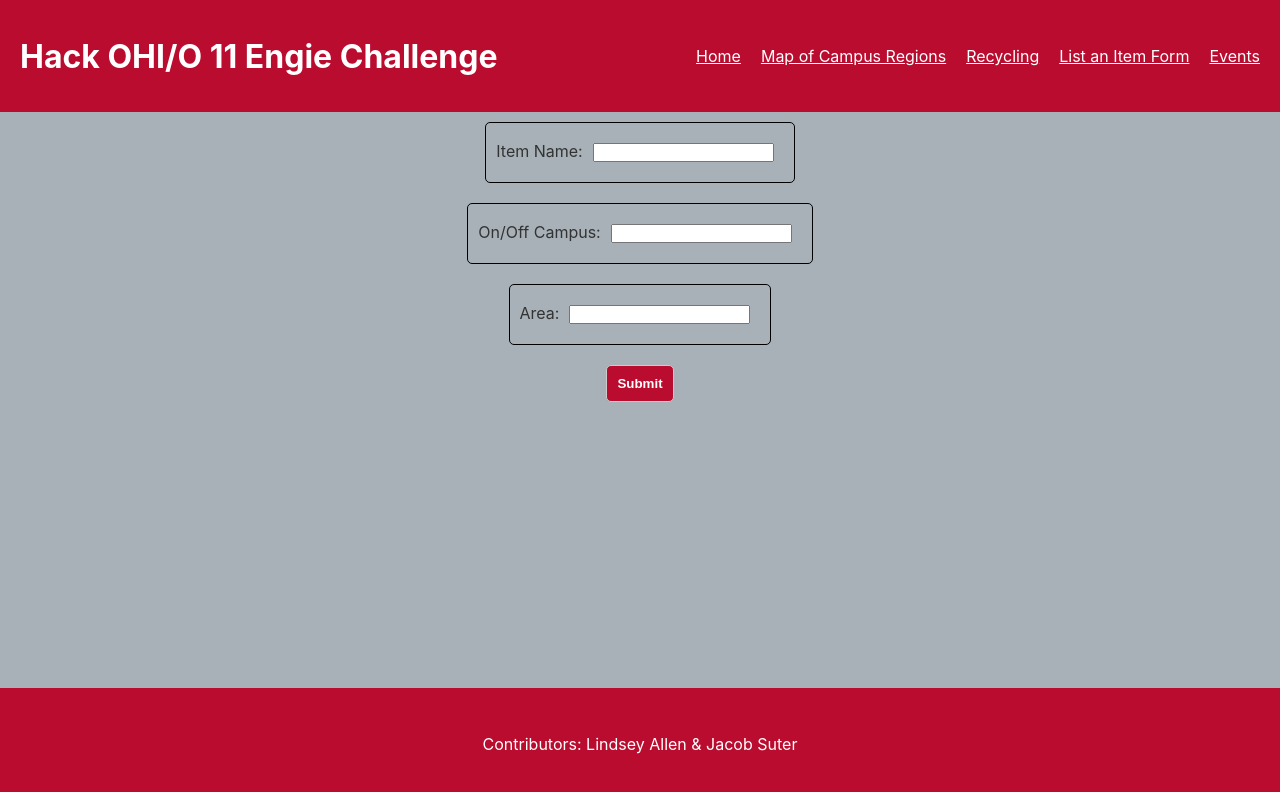
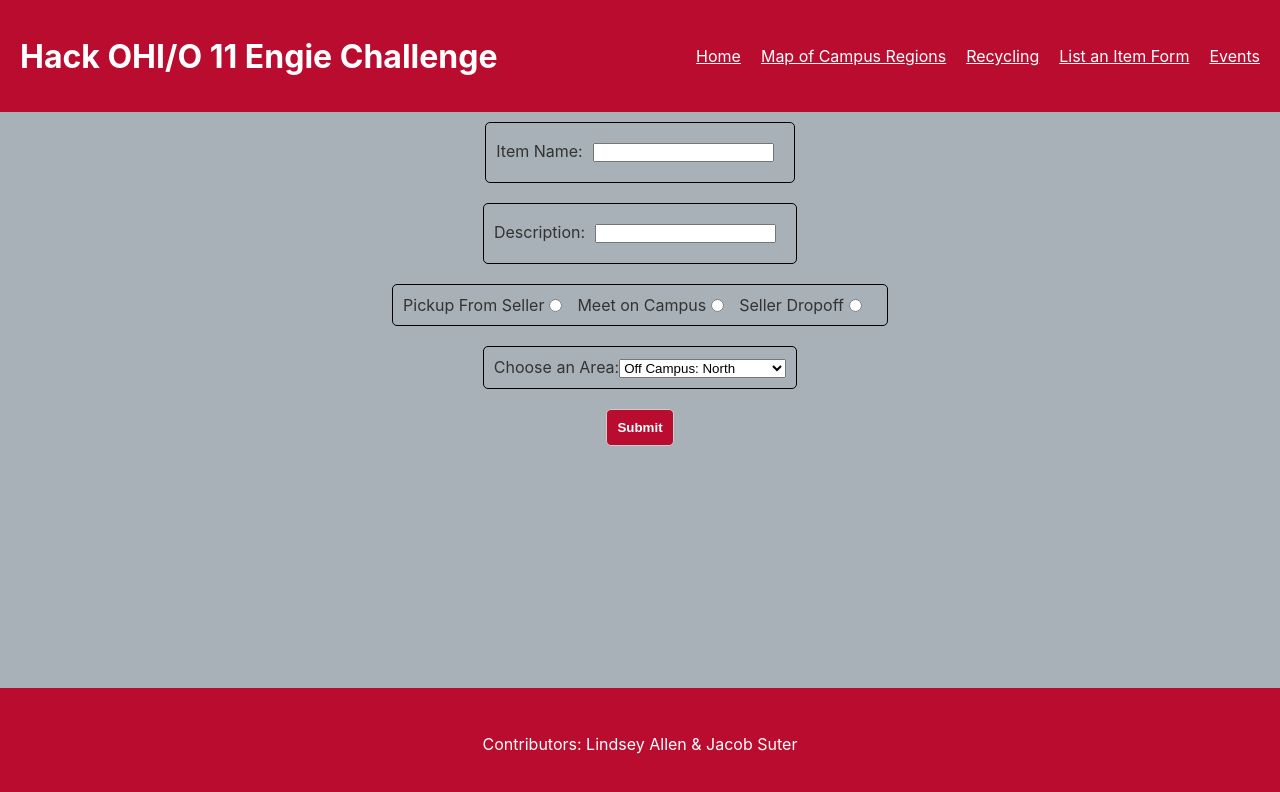
Before and after one commit to suterj12/hackohioengiechallenge, a React (Create React App) app in the folder hackproject/: page /ListForm in a window 1280 px wide. Shown: the top 792 px of the page. Built offline with nearby package versions, Linux system fonts and the light colour scheme.

Commit message:
form updates

```diff
--- a/hackproject/src/App.js
+++ b/hackproject/src/App.js
@@ -84,7 +84,7 @@ function App() {
         link.textContent = inputs.item;
         listing.appendChild(link);
         let name = document.createElement("p");
-        name.textContent = inputs.onoffcampus + ", " + inputs.area
+        name.textContent = inputs.areas
         listing.appendChild(name);
         listings.push(listing);
     }
--- a/hackproject/src/ListForm.css
+++ b/hackproject/src/ListForm.css
@@ -45,5 +45,5 @@
 }
 
 #form input[type="radio"] {
-    margin: 0px 2px 0px 10px;
+    margin: 0px 15px 0px 5px;
 }
--- a/hackproject/src/pages/ListForm.js
+++ b/hackproject/src/pages/ListForm.js
@@ -15,24 +15,34 @@ function ListForm(props) {
             </label>
         </div>
         <div class="form-spacer">
-            <label>On/Off Campus:
+            <label>Description:
             <input
                 type="text"
-                name="onoffcampus"
+                name="description"
                 defaultValue=""
                 onChange={props.onChange}
             />
             </label>
           </div>
+          <div class="form-spacer categories">
+            <label for="pickup">Pickup From Seller</label><br />
+            <input type="radio" id="pickup" name="pickup" value="pickup" onChange={props.onChange}/>
+            <label for="meet">Meet on Campus</label><br />
+            <input type="radio" id="meet" name="meet" value="meet" onChange={props.onChange}/>
+            <label for="dropoff">Seller Dropoff</label><br />
+            <input type="radio" id="dropoff" name="dropoff" value="dropoff" onChange={props.onChange}/>
+          </div>
           <div class="form-spacer">
-            <label>Area:
-            <input
-                type="text"
-                name="area"
-                defaultValue=""
-                onChange={props.onChange}
-            />
-            </label>
+            <label for="areas">Choose an Area:</label>
+            <select id="areas" name="areas" onChange={props.onChange}>
+                <option value="Off Campus, North">Off Campus: North</option>
+                <option value="On Campus, North">On Campus: North</option>
+                <option value="Off Campus, South">Off Campus: South</option>
+                <option value="On Campus, South">On Campus: South</option>
+                <option value="Off Campus, Central">Off Campus: Central</option>
+                <option value="Off Campus, North East">Off Campus: North East</option>
+                <option value="Off Campus, North West">Off Campus: North West</option>
+            </select>
           </div>
           <input type="submit" />
       </form>
```
